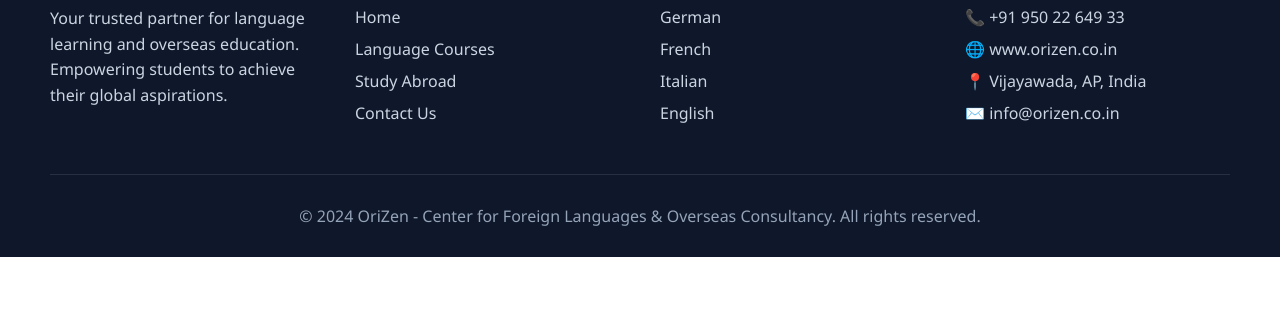
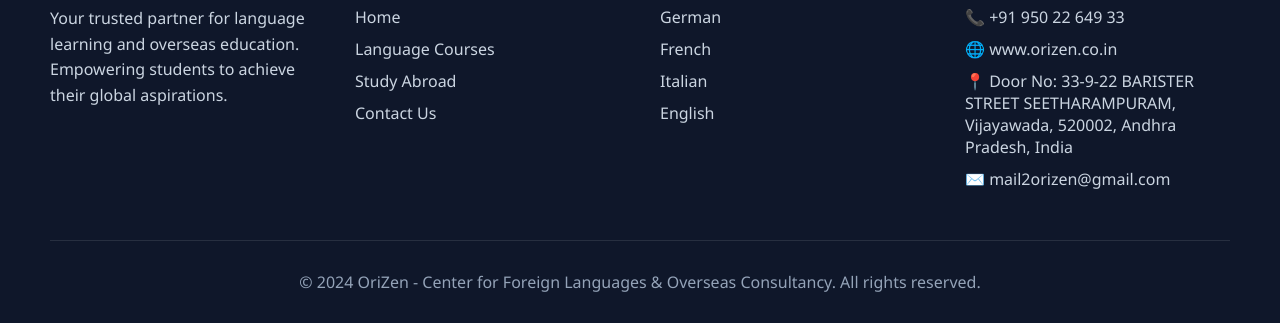
Before and after one commit to charan-alapati/orizen-website, a plain HTML site: page german.html in a window 1280 px wide. Shown: the part 1690-2013 px from the top of the page. Before the commit the page ends 1947 px from the top, so only its background shows below. Drawn offline with Linux system fonts and the light colour scheme.

Commit message:
german.html

```diff
--- a/german.html
+++ b/german.html
@@ -157,8 +157,14 @@
                 <ul>
                     <li style="color: #cbd5e1;">📞 +91 950 22 649 33</li>
                     <li style="color: #cbd5e1;">🌐 www.orizen.co.in</li>
-                    <li style="color: #cbd5e1;">📍 Vijayawada, AP, India</li>
-                    <li style="color: #cbd5e1;">✉️ info@orizen.co.in</li>
+                    <li style="color: #cbd5e1;">📍 <a
+  href="https://www.google.com/maps/place/Center+for+German+Language/@16.5140633,80.6378732,1088m/data=!3m2!1e3!4b1!4m6!3m5!1s0x3a35faab00000067:0xf403359a0d598df6!8m2!3d16.5140582!4d80.6404481!16s%2Fg%2F11fxdt8gkx?entry=ttu&g_ep=EgoyMDI1MTExNy4wIKXMDSoASAFQAw%3D%3D"
+  target="_blank"
+  rel="noopener noreferrer"
+>
+  Door No: 33-9-22 BARISTER STREET SEETHARAMPURAM, Vijayawada, 520002, Andhra Pradesh, India
+</a></li>
+                    <li style="color: #cbd5e1;">✉️ mail2orizen@gmail.com</li>
                 </ul>
             </div>
         </div>
```
